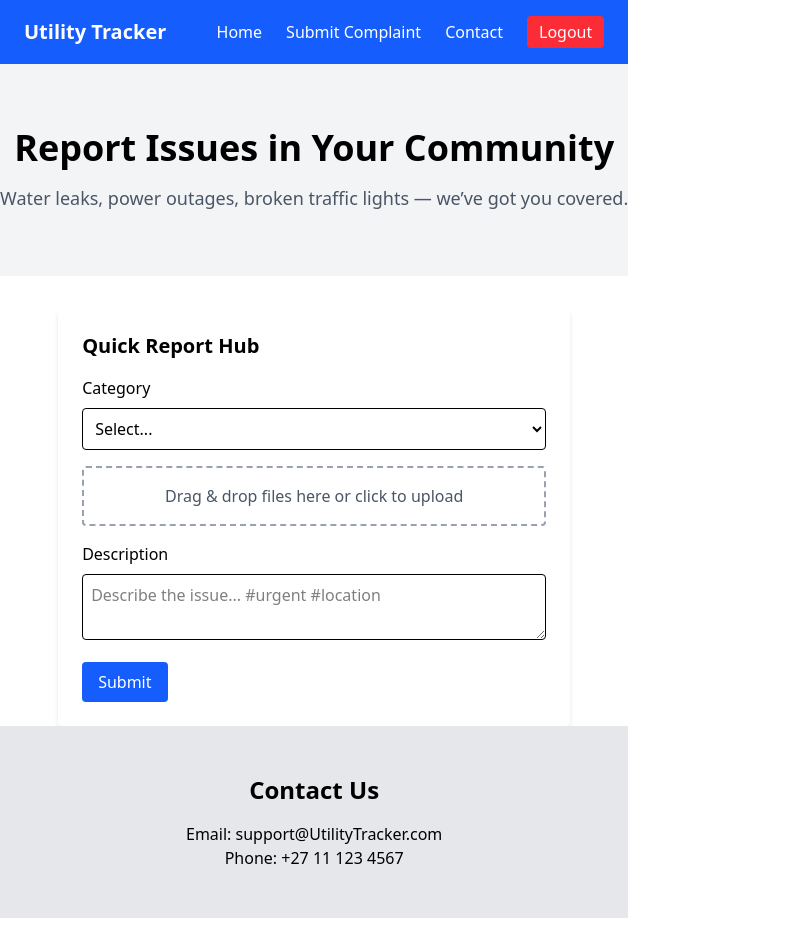
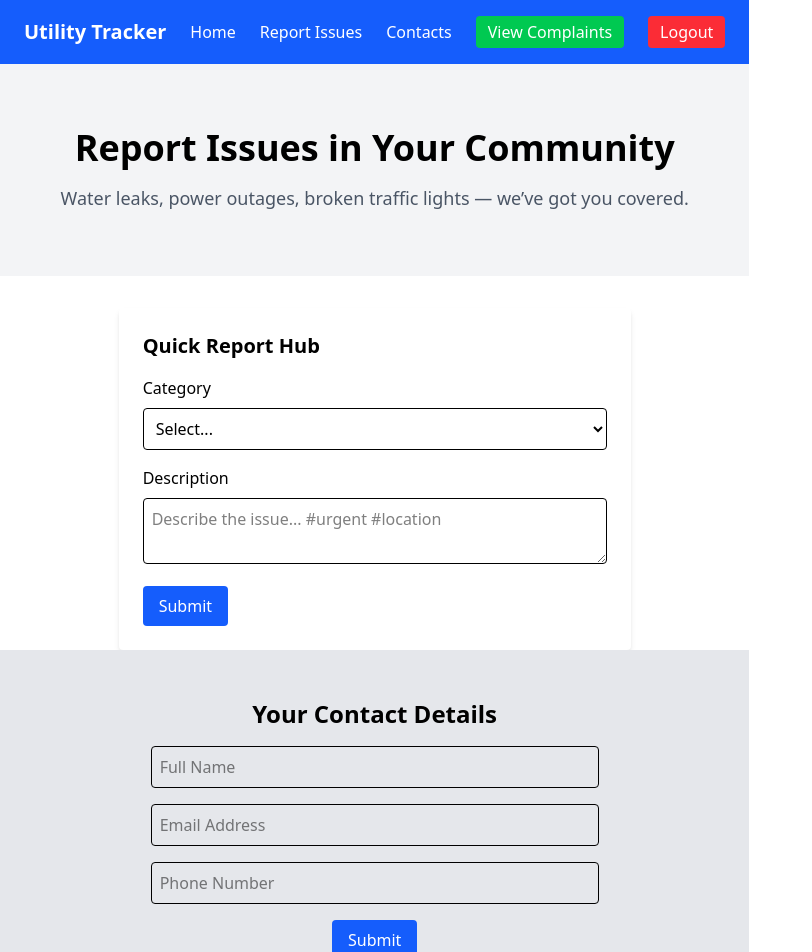
Before and after one commit to PMP-247/The-Utility-Tracker--Group3, a React (Vite) app in the folder our-app/: page / in a window 1280 px wide. Shown: the top 952 px of the page, without its empty margins (0-812 px from the left). Before the commit the page ends 918 px from the top, so only its background shows below. Built offline with nearby package versions, Linux system fonts and the light colour scheme.

Commit message:
added routing and complaints feature; integrated user contact form and updated navbar

```diff
--- a/our-app/package.json
+++ b/our-app/package.json
@@ -12,7 +12,8 @@
   "dependencies": {
     "@tailwindcss/postcss": "^4.1.18",
     "react": "^19.2.0",
-    "react-dom": "^19.2.0"
+    "react-dom": "^19.2.0",
+    "react-router-dom": "^7.13.0"
   },
   "devDependencies": {
     "@eslint/js": "^9.39.1",
--- a/our-app/src/App.jsx
+++ b/our-app/src/App.jsx
@@ -1,16 +1,45 @@
+import { BrowserRouter as Router, Routes, Route } from "react-router-dom";
 import Navbar from "./components/QuickReport/Navbar.jsx";
 import HeroSection from "./components/QuickReport/HeroSection.jsx";
 import QuickReportHub from "./components/QuickReport/QuickReportHub.jsx";
 import Contacts from "./components/QuickReport/Contacts.jsx";
+import Complaints from "./components/QuickReport/Complaints.jsx";   // new page for complaints
+import AuthForm from "./components/authForm.jsx";                  // login form
 
 function App() {
+  // Example user data (replace with real auth/user context later)
+  const user = {
+    email: "john@example.com",
+    phone: "+27 82 123 4567",
+    contacts: [
+      { type: "Email", value: "john@example.com" },
+      { type: "Phone", value: "+27 82 123 4567" }
+    ]
+  };
+
   return (
-    <div>
+    <Router>
       <Navbar />
-      <HeroSection />
-      <QuickReportHub />
-      <Contacts />
-    </div>
+      <Routes>
+        {/* Home route */}
+        <Route
+          path="/"
+          element={
+            <>
+              <HeroSection />
+              <QuickReportHub />
+              <Contacts user={user} /> {/* pass user data here */}
+            </>
+          }
+        />
+
+        {/* Login route */}
+        <Route path="/login" element={<AuthForm />} />
+
+        {/* Complaints dashboard route */}
+        <Route path="/complaints" element={<Complaints />} />
+      </Routes>
+    </Router>
   );
 }
 
--- /dev/null
+++ b/our-app/src/components/QuickReport/Complaints.jsx
@@ -0,0 +1,31 @@
+// Complaints.jsx
+export default function Complaints() {
+  const complaints = [
+    { id: 1, description: "Water outage", status: "Pending" },
+    { id: 2, description: "Electricity issue", status: "Resolved" },
+  ];
+
+  return (
+    <div className="p-6">
+      <h2 className="text-xl font-bold mb-4">My Complaints</h2>
+      <table className="table-auto w-full border">
+        <thead>
+          <tr>
+            <th className="border px-4 py-2">ID</th>
+            <th className="border px-4 py-2">Description</th>
+            <th className="border px-4 py-2">Status</th>
+          </tr>
+        </thead>
+        <tbody>
+          {complaints.map(c => (
+            <tr key={c.id}>
+              <td className="border px-4 py-2">{c.id}</td>
+              <td className="border px-4 py-2">{c.description}</td>
+              <td className="border px-4 py-2">{c.status}</td>
+            </tr>
+          ))}
+        </tbody>
+      </table>
+    </div>
+  );
+}
--- a/our-app/src/components/QuickReport/Contacts.jsx
+++ b/our-app/src/components/QuickReport/Contacts.jsx
@@ -1,6 +1,71 @@
-export default function Contact() {
+import { useState } from "react";
+
+export default function Contacts() {
+  const [formData, setFormData] = useState({
+    name: "",
+    email: "",
+    phone: ""
+  });
+
+  const handleChange = (e) => {
+    setFormData({
+      ...formData,
+      [e.target.name]: e.target.value
+    });
+  };
+
+  const handleSubmit = (e) => {
+    e.preventDefault();
+    console.log("User contacts submitted:", formData);
+    // TODO: send to backend or save in state
+  };
+
   return (
     <section id="contact" className="bg-gray-200 py-12 text-center">
+      <h2 className="text-2xl font-bold mb-4">Your Contact Details</h2>
+
+      {/* User contact form */}
+      <form onSubmit={handleSubmit} className="max-w-md mx-auto space-y-4">
+        <input
+          type="text"
+          name="name"
+          placeholder="Full Name"
+          value={formData.name}
+          onChange={handleChange}
+          className="w-full p-2 border rounded"
+          required
+        />
+        <input
+          type="email"
+          name="email"
+          placeholder="Email Address"
+          value={formData.email}
+          onChange={handleChange}
+          className="w-full p-2 border rounded"
+          required
+        />
+        <input
+          type="tel"
+          name="phone"
+          placeholder="Phone Number"
+          value={formData.phone}
+          onChange={handleChange}
+          className="w-full p-2 border rounded"
+          required
+        />
+
+        <button
+          type="submit"
+          className="bg-blue-600 text-white px-4 py-2 rounded hover:bg-blue-700"
+        >
+          Submit
+        </button>
+      </form>
+
+      {/* Divider */}
+      <div className="my-8 border-t border-gray-400"></div>
+
+      {/* Static company contacts */}
       <h2 className="text-2xl font-bold mb-4">Contact Us</h2>
       <p>Email: support@UtilityTracker.com</p>
       <p>Phone: +27 11 123 4567</p>
--- a/our-app/src/components/QuickReport/Navbar.jsx
+++ b/our-app/src/components/QuickReport/Navbar.jsx
@@ -1,12 +1,43 @@
+import { useNavigate } from "react-router-dom";
+
 export default function Navbar() {
+  const navigate = useNavigate();
+
+  const handleLogout = () => {
+    // Clear any stored auth/session data
+    localStorage.removeItem("authToken");
+    // Redirect to login page
+    navigate("/login");
+  };
+
+  const goToDashboard = () => {
+    navigate("/complaints"); // this should match the route you set in App.jsx
+  };
+
   return (
     <nav className="bg-blue-600 text-white px-6 py-4 flex justify-between items-center sticky top-0">
-      <h1 className="text-xl font-bold">Utility Tracker</h1>
-      <div className="space-x-6">
+      <h1 className="text-xl font-bold mr-6">Utility Tracker</h1>
+
+      <div className="space-x-6 flex items-center">
         <a href="#hero" className="hover:underline">Home</a>
-        <a href="#report" className="hover:underline">Submit Complaint</a>
-        <a href="#contact" className="hover:underline">Contact</a>
-        <button className="bg-red-500 px-3 py-1 rounded">Logout</button>
+        <a href="#report" className="hover:underline">Report Issues</a>
+        <a href="#contacts" className="hover:underline">Contacts</a>
+
+        {/* Dashboard button */}
+        <button
+          onClick={goToDashboard}
+          className="bg-green-500 px-3 py-1 rounded hover:bg-green-600"
+        >
+          View Complaints
+        </button>
+
+        {/* Logout button */}
+        <button
+          onClick={handleLogout}
+          className="bg-red-500 px-3 py-1 rounded hover:bg-red-600"
+        >
+          Logout
+        </button>
       </div>
     </nav>
   );
--- a/our-app/src/components/QuickReport/QuickReportHub.jsx
+++ b/our-app/src/components/QuickReport/QuickReportHub.jsx
@@ -1,6 +1,6 @@
 import { useState } from "react";
 import CategoryGrid from "./CategoryGrid";
-import EvidenceUploader from "./EvidenceUploader";
+/*import EvidenceUploader from "./EvidenceUploader";*/
 import DescriptionInput from "./DescriptionInput";
 import SubmitButton from "./SubmitButton";
 import SuccessToast from "./SuccessToast";
@@ -24,7 +24,7 @@ export default function QuickReportHub() {
       <h3 className="text-xl font-bold mb-4">Quick Report Hub</h3>
       <form onSubmit={handleSubmit}>
         <CategoryGrid />
-        <EvidenceUploader />
+        {/* <EvidenceUploader /> */}
         <DescriptionInput />
         <SubmitButton status={status} />
       </form>
```
Also changed, not shown: 1 other file (tests, documents, lock files or other folders).
